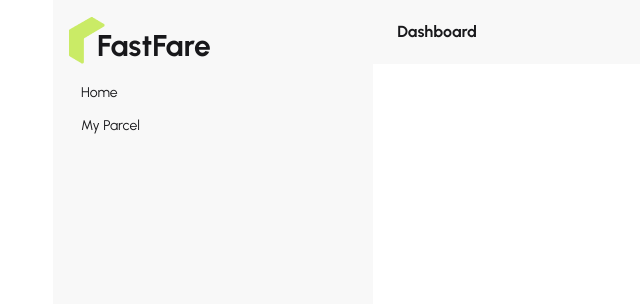
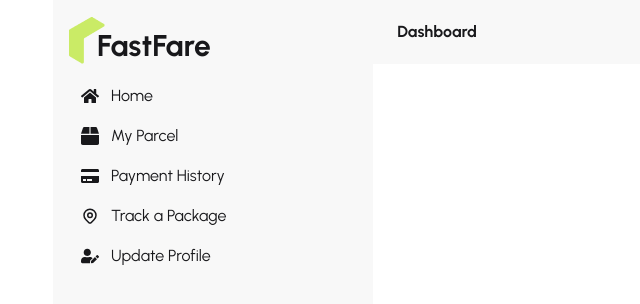
Before and after one commit to MD-SIFAT-AHAMED/FastFare-Client-Side, a React (Vite) app: page /dashboard in a window 1280 px wide. Shown: the top 304 px of the page, without its empty margins (0-640 px from the left). Built offline with nearby package versions, Linux system fonts and the light colour scheme; no server answers; sample sign-in values are in the browser's storage.

Commit message:
User can view her payment history  in Dashboard

```diff
--- a/src/Main/DashboardLayout.jsx
+++ b/src/Main/DashboardLayout.jsx
@@ -1,6 +1,8 @@
 import React from "react";
 import { Link, NavLink, Outlet } from "react-router";
 import FastFareLogo from "../Pages/Shared/FastFareLogo/FastFareLogo";
+import { FaHome, FaBox, FaCreditCard, FaUserEdit } from "react-icons/fa";
+import { HiOutlineLocationMarker } from "react-icons/hi";
 
 const DashBoardLayout = () => {
   return (
@@ -43,8 +45,8 @@ const DashBoardLayout = () => {
             aria-label="close sidebar"
             className="drawer-overlay"
           ></label>
-          <ul className="menu bg-base-200 text-base-content min-h-full w-80 p-4">
-            <Link to={'/'}>
+          <ul className="menu bg-base-200 text-base-content min-h-full w-80 p-4 **:hover:text-green-800">
+            <Link to={"/"}>
               <div className="mb-3 w-fit">
                 <FastFareLogo />
               </div>
@@ -52,13 +54,43 @@ const DashBoardLayout = () => {
             {/* Sidebar content here */}
 
             <li>
-              <NavLink to={"/"}>
-                Home
+              <NavLink
+                to={"/"}
+                className="flex items-center gap-3 text-base py-2 "
+              >
+                <FaHome className="text-lg" /> Home
               </NavLink>
             </li>
             <li>
-              <NavLink to={"/dashboard/myParcels"}>
-                My Parcel
+              <NavLink
+                to={"/dashboard/myParcels"}
+                className="flex items-center gap-3 text-base py-2 "
+              >
+                <FaBox className="text-lg" /> My Parcel
+              </NavLink>
+            </li>
+            <li>
+              <NavLink
+                to={"/dashboard/paymentHistory"}
+                className="flex items-center gap-3 text-base py-2 "
+              >
+                <FaCreditCard className="text-lg" /> Payment History
+              </NavLink>
+            </li>
+            <li>
+              <NavLink
+                to={"/dashboard/track"}
+                className="flex items-center gap-3 text-base py-2"
+              >
+                <HiOutlineLocationMarker className="text-lg" /> Track a Package
+              </NavLink>
+            </li>
+            <li>
+              <NavLink
+                to={"/dashboard/profile"}
+                className="flex items-center gap-3 text-base py-2 "
+              >
+                <FaUserEdit className="text-lg" /> Update Profile
               </NavLink>
             </li>
           </ul>
--- /dev/null
+++ b/src/Pages/Dashboard/PaymentHistory/PaymentHistory.jsx
@@ -0,0 +1,53 @@
+import React from "react";
+import useAuth from "../../../Hooks/useAuth";
+import useAxiosSecure from "../../../Hooks/useAxiosSecure";
+import { useQuery } from "@tanstack/react-query";
+
+const PaymentHistory = () => {
+  const { user } = useAuth();
+  const axiosSecure = useAxiosSecure();
+  const { isPending, data: payments = [] } = useQuery({
+    queryKey: ["payments", user.email],
+    queryFn: async () => {
+      const res = await axiosSecure.get(`/payments/user/${user.email}`);
+      return res.data;
+    },
+  });
+
+  if (isPending) {
+    return "....Loading";
+  }
+  console.log(payments);
+  return (
+    <div className="overflow-x-auto rounded-lg ">
+      <table className="table w-full">
+        <thead className="bg-base-200 text-sm">
+          <tr>
+            <th>#</th>
+            <th>Parcel ID</th>
+            <th>User Email</th>
+            <th>Amount</th>
+            <th>Transaction ID</th>
+            <th>Paid At</th>
+          </tr>
+        </thead>
+        <tbody>
+          {payments.map((payment, index) => (
+            <tr key={index} className="hover">
+              <td>{index + 1}</td>
+              <td>{payment.parcelId}</td>
+              <td>{payment.userEmail}</td>
+              <td>${payment.amount}</td>
+              <td className="truncate max-w-[180px]">
+                {payment.transactionId}
+              </td>
+              <td>{new Date(payment.paid_at).toLocaleString()}</td>
+            </tr>
+          ))}
+        </tbody>
+      </table>
+    </div>
+  );
+};
+
+export default PaymentHistory;
--- a/src/Router/Router.jsx
+++ b/src/Router/Router.jsx
@@ -11,6 +11,7 @@ import SendParcel from "../Pages/SendParcel/SendParcel";
 import DashBoardLayout from "../Main/DashBoardLayout";
 import MyParcels from "../Pages/Dashboard/MyParcels/MyParcels";
 import Payment from "../Pages/Dashboard/Payment/Payment";
+import PaymentHistory from "../Pages/Dashboard/PaymentHistory/PaymentHistory";
 
 const router = createBrowserRouter([
   {
@@ -55,6 +56,10 @@ const router = createBrowserRouter([
         path: "payment/:parcelId",
         Component: Payment,
       },
+      {
+        path: "paymentHistory",
+        Component: PaymentHistory,
+      },
     ],
   },
 
```
